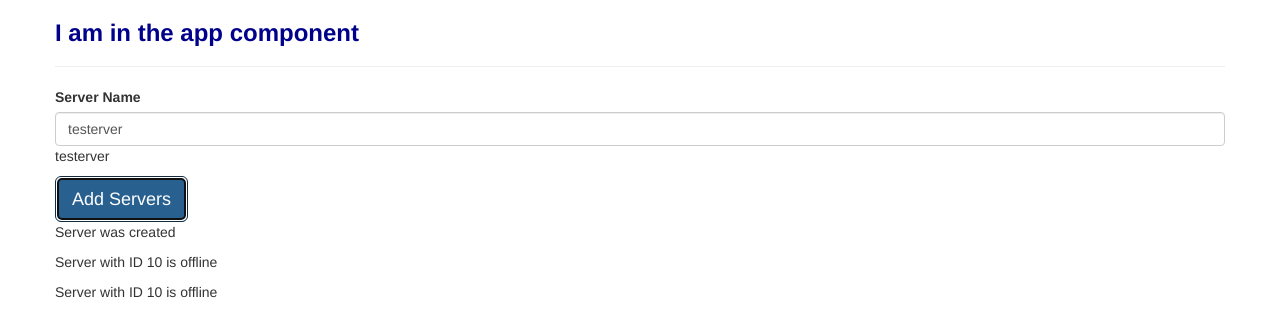
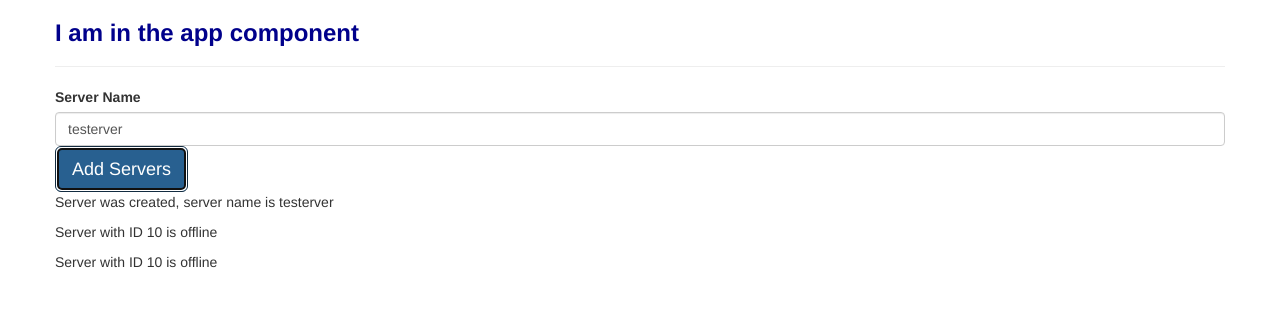
Before and after one commit to beattris/Angular-Intro-MaxSMuller, an Angular app: page / in a window 1280 px wide. Both pictures are taken after a click on the button "Add Servers". Shown: the top 336 px of the page. Built offline with nearby package versions, Linux system fonts and the light colour scheme.

Commit message:
used ngIf to ouput data conditionally

```diff
--- a/src/app/servers/servers.component.html
+++ b/src/app/servers/servers.component.html
@@ -3,7 +3,7 @@
 
 <input type="text" class="form-control" [(ngModel)] = "serverName" />
 
-<p>{{ serverName }}</p>
+<!-- <p>{{ serverName }}</p> -->
 
 <button
   class="btn btn-lg btn-primary"
@@ -12,6 +12,7 @@
 >
   Add Servers
 </button>
-<p>{{ serverCreationStatus }}</p>
+<!-- <p>{{ serverCreationStatus }}</p> -->
+<p *ngIf="serverCreated"> Server was created, server name is {{serverName}}</p>
 <app-server></app-server>
 <app-server></app-server>
--- a/src/app/servers/servers.component.ts
+++ b/src/app/servers/servers.component.ts
@@ -9,6 +9,7 @@
   allowNewServer: boolean = false;
   serverCreationStatus: string = 'No server was created';
   serverName = 'testerver';
+  serverCreated = false;
 
   constructor() {
     setTimeout(() => {
@@ -17,6 +18,7 @@
   }
 
   onCreateServer() {
+    this.serverCreated = true;
     this.serverCreationStatus = 'Server was created';
   }
 
```
